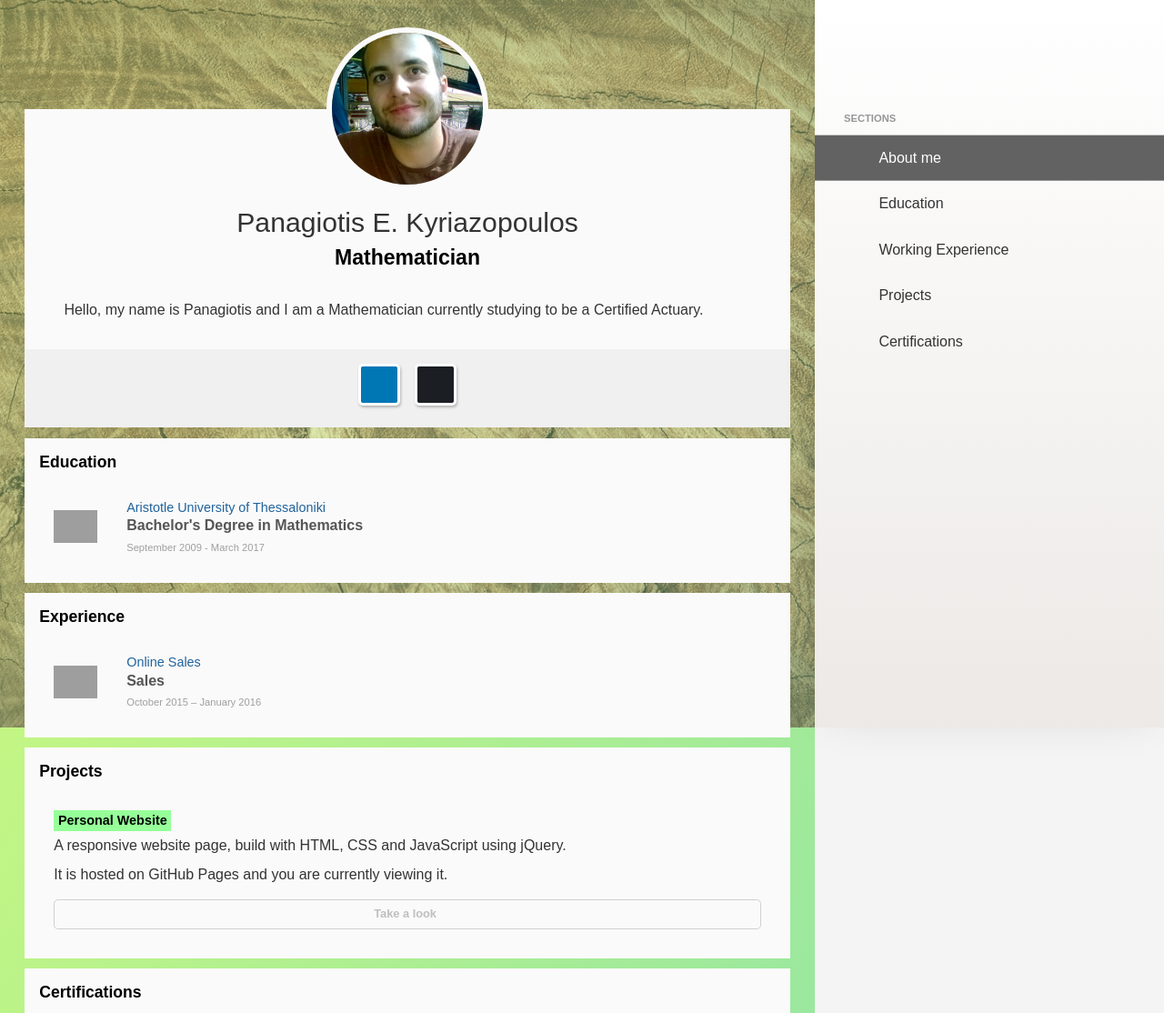
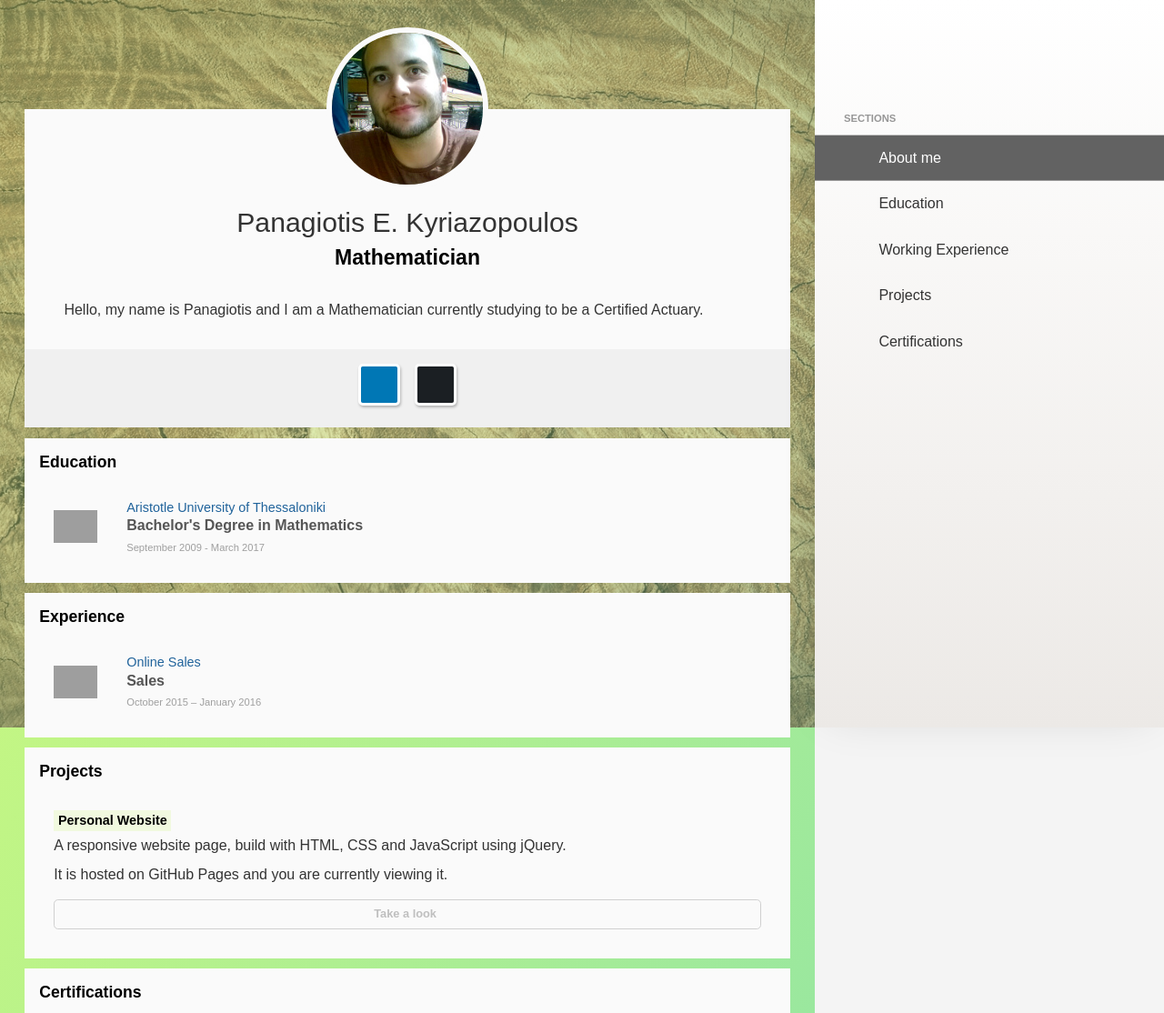
Before and after one commit to panagiotiskyr/panagiotiskyr.github.io, a website: page index.html in a window 1280 px wide. Shown: the top 1114 px of the page at 91% size. Drawn offline with nearby package versions, Linux system fonts and the light colour scheme; grey boxes are pictures that could not be loaded; some icons are missing; a web font is replaced by a local one.

Commit message:
Update main.css and main.scss

```diff
--- a/sass/main.scss
+++ b/sass/main.scss
@@ -538,7 +538,7 @@ p {
 					margin: 0 0 0.3rem 0;
 					display: inline-block;
 					padding: 0.2rem 0.3rem;
-					background-color: #96ff99;
+					background-color: #f1f9df;
 					color: #000;
 				}
 				p {
```
Also changed, not shown: css/main.css.
